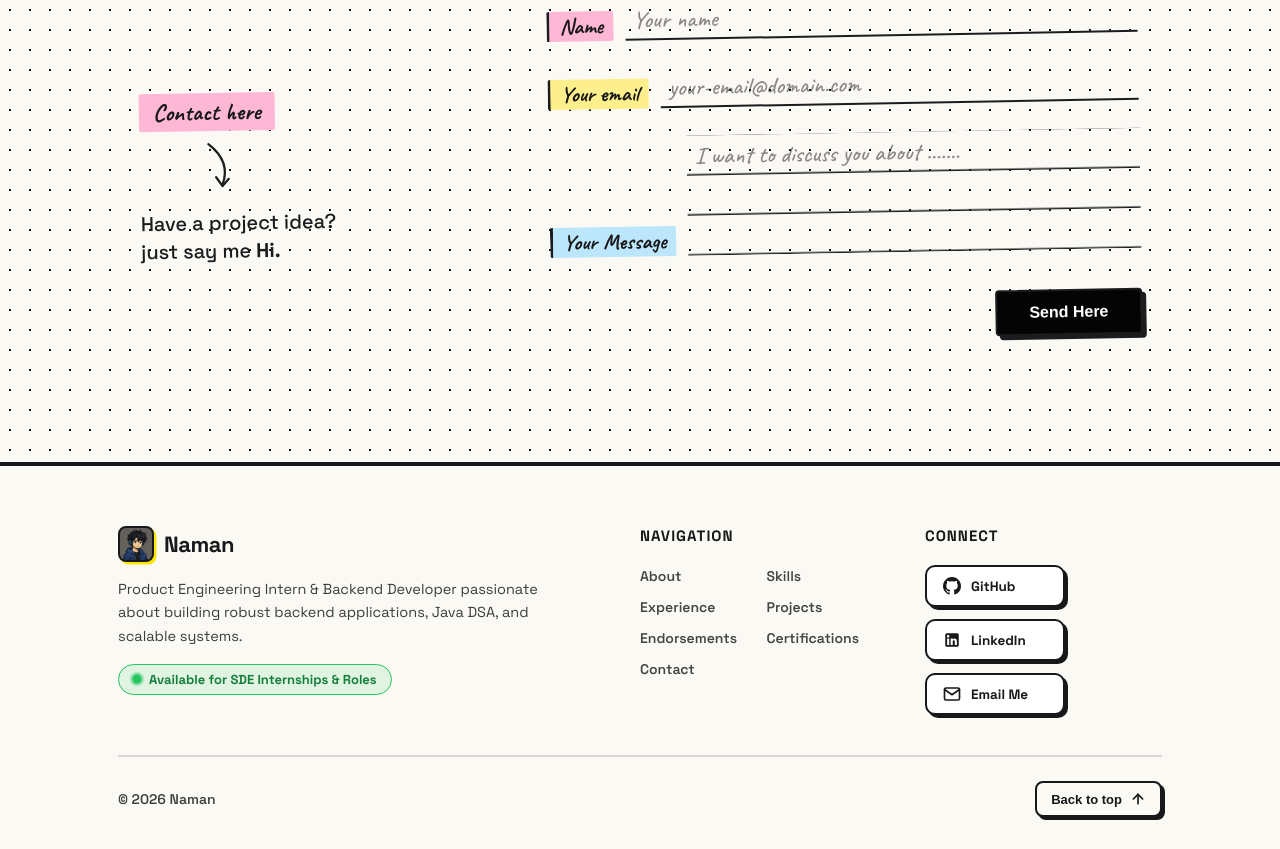
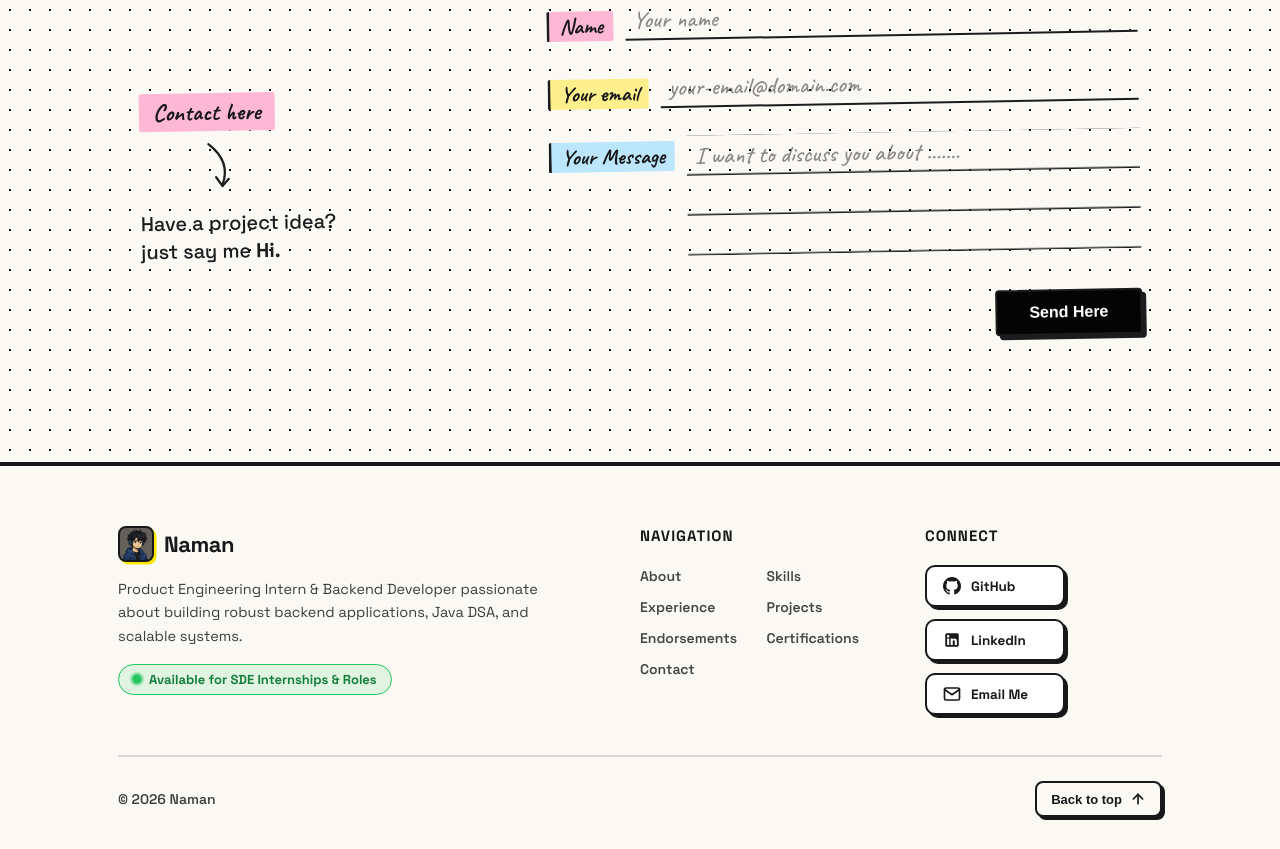
Before and after one commit to Namansaini2531/Portfolio, a React (Vite) app: page / in a window 1280 px wide. Shown: the part 6280-7129 px from the top of the page. Built offline with nearby package versions, Linux system fonts and the light colour scheme.

Commit message:
feat: implement contact form component and corresponding styling

```diff
--- a/src/components/Cta.jsx
+++ b/src/components/Cta.jsx
@@ -170,7 +170,7 @@ export default function Cta() {
 
                   {/* Message Input Row */}
                   <div className="hand-input-row-container">
-                    <div className="hand-input-row">
+                    <div className="hand-input-row align-start">
                       <span className="input-hl-tag blue-hl">Your Message</span>
                       <textarea
                         name="message"
--- a/src/index.css
+++ b/src/index.css
@@ -1040,6 +1040,10 @@ html.dark .tape-strip {
 
 .hand-input-row.align-start {
   align-items: flex-start;
+}
+
+.hand-input-row.align-start .input-hl-tag {
+  margin-top: 5px;
 }
 
 .input-hl-tag {
```
